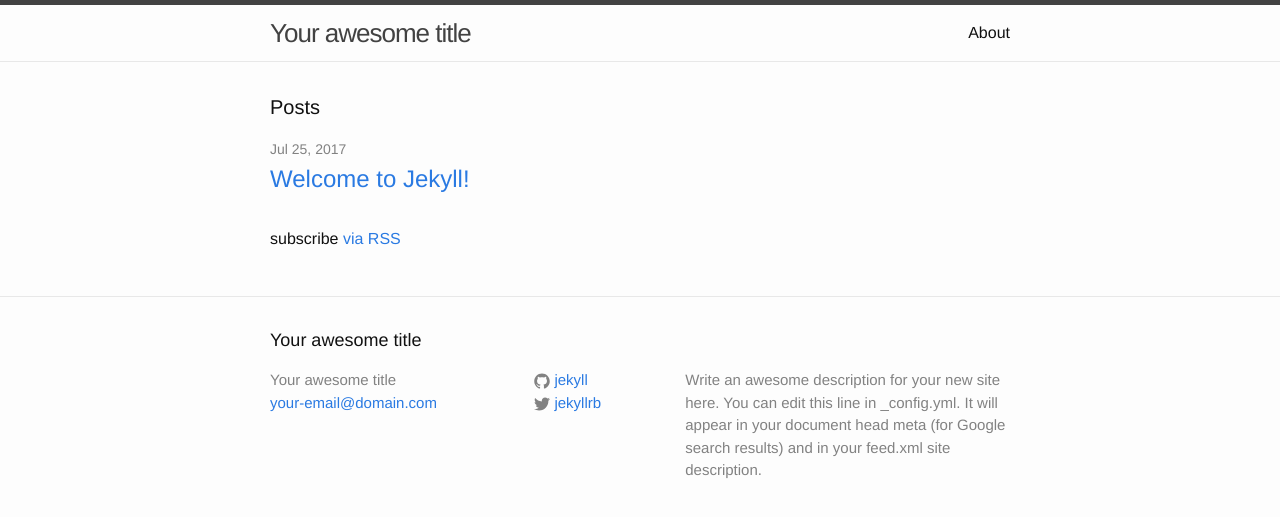
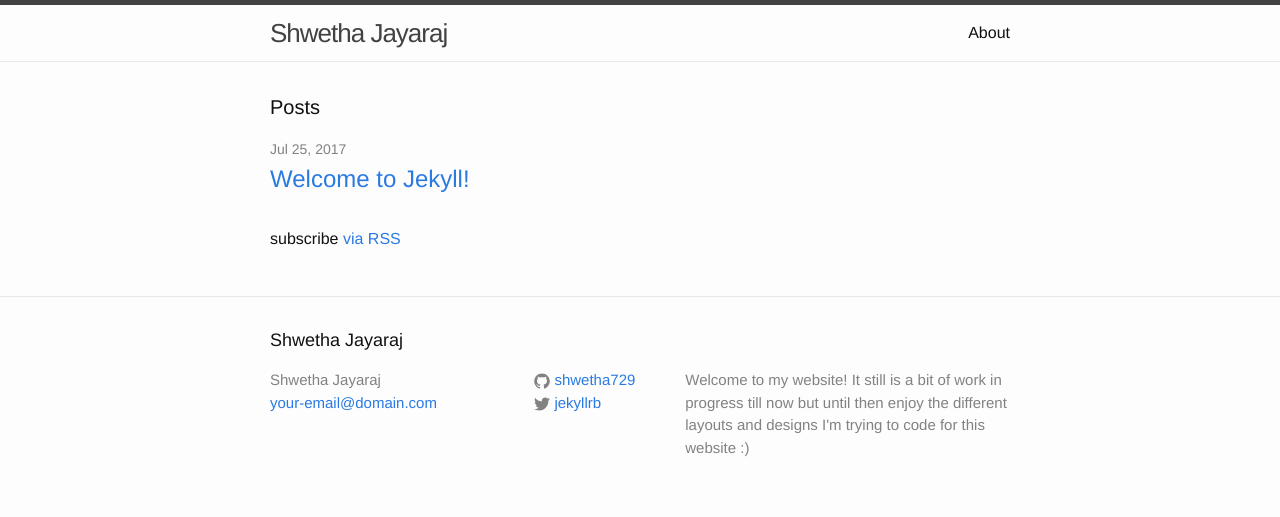
Before and after one commit to shwetha729/shwetha729.github.io, a Jekyll site: the page built from index.html, in a window 1280 px wide. Shown: the top 517 px of the page. Built offline with Jekyll 4.4.1, drawn with Linux system fonts in a browser that asks for light colours.

Commit message:
Changed Description

```diff
--- a/_config.yml
+++ b/_config.yml
@@ -6,16 +6,14 @@
 # 'jekyll serve'. If you change this file, please restart the server process.
 
 # Site settings
-title: Your awesome title
+title: Shwetha Jayaraj
 email: your-email@domain.com
 description: > # this means to ignore newlines until "baseurl:"
-  Write an awesome description for your new site here. You can edit this
-  line in _config.yml. It will appear in your document head meta (for
-  Google search results) and in your feed.xml site description.
+  Welcome to my website! It still is a bit of work in progress till now but until then enjoy the different layouts and designs I'm trying to code for this website :)
 baseurl: "" # the subpath of your site, e.g. /blog
 url: "http://yourdomain.com" # the base hostname & protocol for your site
 twitter_username: jekyllrb
-github_username:  jekyll
+github_username:  shwetha729
 
 # Build settings
 markdown: kramdown
```
